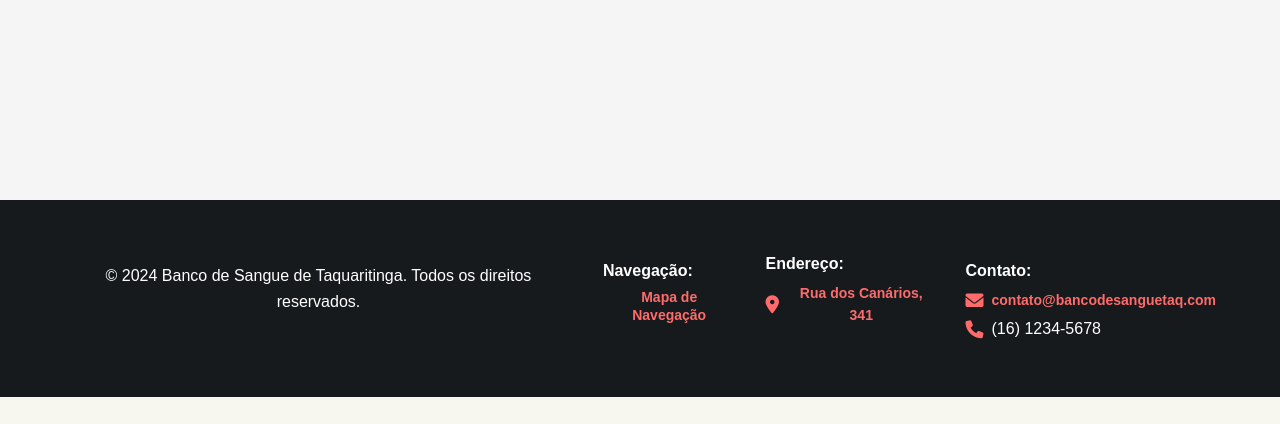
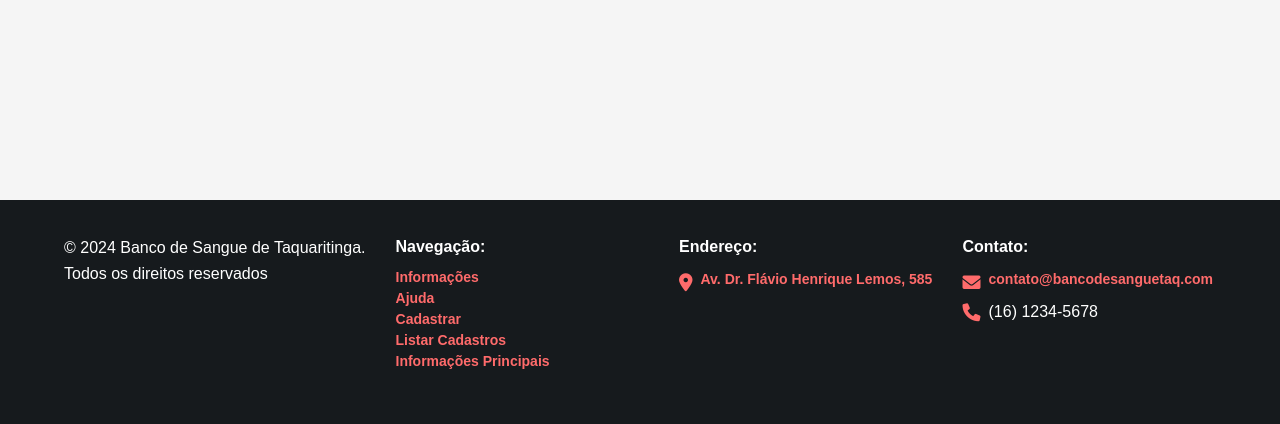
Before and after one commit to AdryanTroiano/Sistema-de-Cadastro, a PHP site: page / in a window 1280 px wide. Shown: the part 1096-1520 px from the top of the page. Before the commit the page ends 1493 px from the top, so only its background shows below. Run offline with PHP 8.4, Linux system fonts and the light colour scheme; data comes from the database, SQL or seed files in the repository.

Commit message:
Alterações no css do cabeçalho, alinhanmento correto dos itens do footer

```diff
--- a/v1.0.7/index.php
+++ b/v1.0.7/index.php
@@ -88,11 +88,19 @@
     <footer>
         <div class="container">
             <div class="footer-content">
-                <p>&copy; 2024 Banco de Sangue de Taquaritinga. Todos os direitos reservados.</p>
+                <p>&copy; 2024 Banco de Sangue de Taquaritinga.<br>Todos os direitos reservados</p>
+
+
                 <!---------------Mapa de navegação----------->
                 <div class="footer-address">
                 <p><strong>Navegação:</strong></p>
-                <a href="?page=mapa" class="footer-link" target="_blank">Mapa de Navegação</a>
+                <a href="?page=info" class="footer-link" target="_blank">Informações</a>
+                <a href="?page=help" class="footer-link" target="_blank">Ajuda</a>
+                <a href="?page=novo" class="footer-link" target="_blank">Cadastrar</a>
+                <a href="?page=listar" class="footer-link" target="_blank">Listar Cadastros</a>
+                <a href="?page=listar2" class="footer-link" target="_blank">Informações Principais</a>
+
+
                  <!---------------Fim do Mapa de navegação----------->
                 </div>
                 <!-- Seção Endereço com ícone e link -->
@@ -100,9 +108,9 @@
                     <p><strong>Endereço:</strong></p>
                     <p>
                         <i class="fas fa-map-marker-alt"></i>
-                        <a href="https://www.google.com.br/maps/place/R.+dos+Can%C3%A1rios,+341+-+Taquaritinga,+SP,+15900-000/@-21.3976807,-48.4936795,17z/data=!3m1!4b1!4m6!3m5!1s0x94b93947a011ca25:0x96c783fe4250946d!8m2!3d-21.3976857!4d-48.4911046!16s%2Fg%2F11w7q64gb7?entry=ttu&g_ep=EgoyMDI0MTExMy4xIKXMDSoASAFQAw%3D%3D"
+                        <a href="https://www.google.com.br/maps/place/Fatec+Taquaritinga/@-21.430094,-48.5178594,17z/data=!3m1!4b1!4m6!3m5!1s0x94b93bd3b48e7047:0x1808de33145ee4e0!8m2!3d-21.430094!4d-48.5152845!16s%2Fg%2F1ptwvqsvv?entry=ttu&g_ep=EgoyMDI0MTExOC4wIKXMDSoASAFQAw%3D%3D"
                         class="footer-link" target="_blank" rel="noopener noreferrer">
-                        Rua dos Canários, 341<br>
+                        Av. Dr. Flávio Henrique Lemos, 585<br>
 
                         </a>
                     </p>
--- a/v1.0.7/style.css
+++ b/v1.0.7/style.css
@@ -66,6 +66,11 @@ nav {
 /* Estilização do menu suspenso (dropdown) */
 .nav-item.dropdown {
     position: relative;
+}
+
+.nav-item.dropdown:hover{
+    transform: translateY(5px);
+    transition: opacity 0.3s ease, transform 0.3s ease;
 }
 
 /* Menu dropdown (menu suspenso) */
@@ -137,8 +142,9 @@ footer {
     display: flex; /* Alinha os itens em linha */
     flex-direction: row; /* Itens na horizontal */
     justify-content: space-between; /* Espaça igualmente as colunas */
-    align-items: center; /* Centraliza os itens verticalmente */
+    align-items: flex-start; /* Alinha os itens ao topo */
     gap: 30px; /* Espaçamento entre colunas */
+    text-align: left; /* Alinha o texto à esquerda */
 }
 
 /* Parágrafos no rodapé */
@@ -146,29 +152,35 @@ footer {
     margin: 5px 0; /* Espaçamento entre os parágrafos */
 }
 
-/* Seção de contato */
-.footer-contact {
-    margin-top: 2%; /* Margem superior */
+/* Configuração das seções de navegação, endereço e contato */
+.footer-address, .footer-contact {
+    flex: 1; /* Garante que as colunas tenham a mesma largura */
+    margin: 0; /* Remove margens extras */
 }
 
-/* Configuração das seções de endereço e contato */
-.footer-contact p, .footer-address p {
-    display: flex; /* Alinha o conteúdo horizontalmente */
-    align-items: center; /* Centraliza verticalmente ícones e texto */
+/* Ajuste nos parágrafos das seções */
+.footer-address p, .footer-contact p {
+    display: flex; /* Alinha ícone e texto na mesma linha */
+    align-items: center; /* Centraliza verticalmente ícone e texto */
     margin: 5px 0; /* Espaçamento entre os parágrafos */
     font-size: 16px; /* Tamanho do texto */
+    line-height: 1.5; /* Espaçamento entre linhas */
 }
 
-/* Título do endereço */
-.footer-address p:first-of-type {
-    font-weight: bold; /* Texto em negrito */
+/* Títulos (Navegação, Endereço, Contato) */
+.footer-address p:first-of-type, .footer-contact p:first-of-type {
+    display: block; /* Mantém o título em bloco */
+    font-weight: bold; /* Negrito */
+    margin-bottom: 10px; /* Espaçamento abaixo do título */
+    text-align: left; /* Alinha o título à esquerda */
 }
 
 /* Estilo dos ícones */
 .footer-contact i, .footer-address i {
     font-size: 18px; /* Tamanho dos ícones */
     color: #FF6B6B; /* Cor dos ícones */
-    margin-right: 8px; /* Espaço entre ícone e texto */
+    margin-right: 8px; /* Espaço entre o ícone e o texto */
+    flex-shrink: 0; /* Impede o redimensionamento do ícone */
 }
 
 /* Links no rodapé */
@@ -178,11 +190,14 @@ footer {
     font-size: 14px; /* Tamanho da fonte */
     font-weight: bold; /* Texto em negrito */
     transition: color 0.3s ease; /* Transição de cor */
+    display: block; /* Links em linha separados */
+    margin-bottom: 5px; /* Espaçamento entre os links */
 }
 
 .footer-link:hover {
     color: #FFD166; /* Cor ao passar o mouse */
 }
+
 
 /* Parágrafos gerais no rodapé */
 footer p {
@@ -215,6 +230,7 @@ footer p {
         margin: 0 10px; /* Margem lateral */
     }
 }
+
 
 
 /* Estilo do container principal */
```
